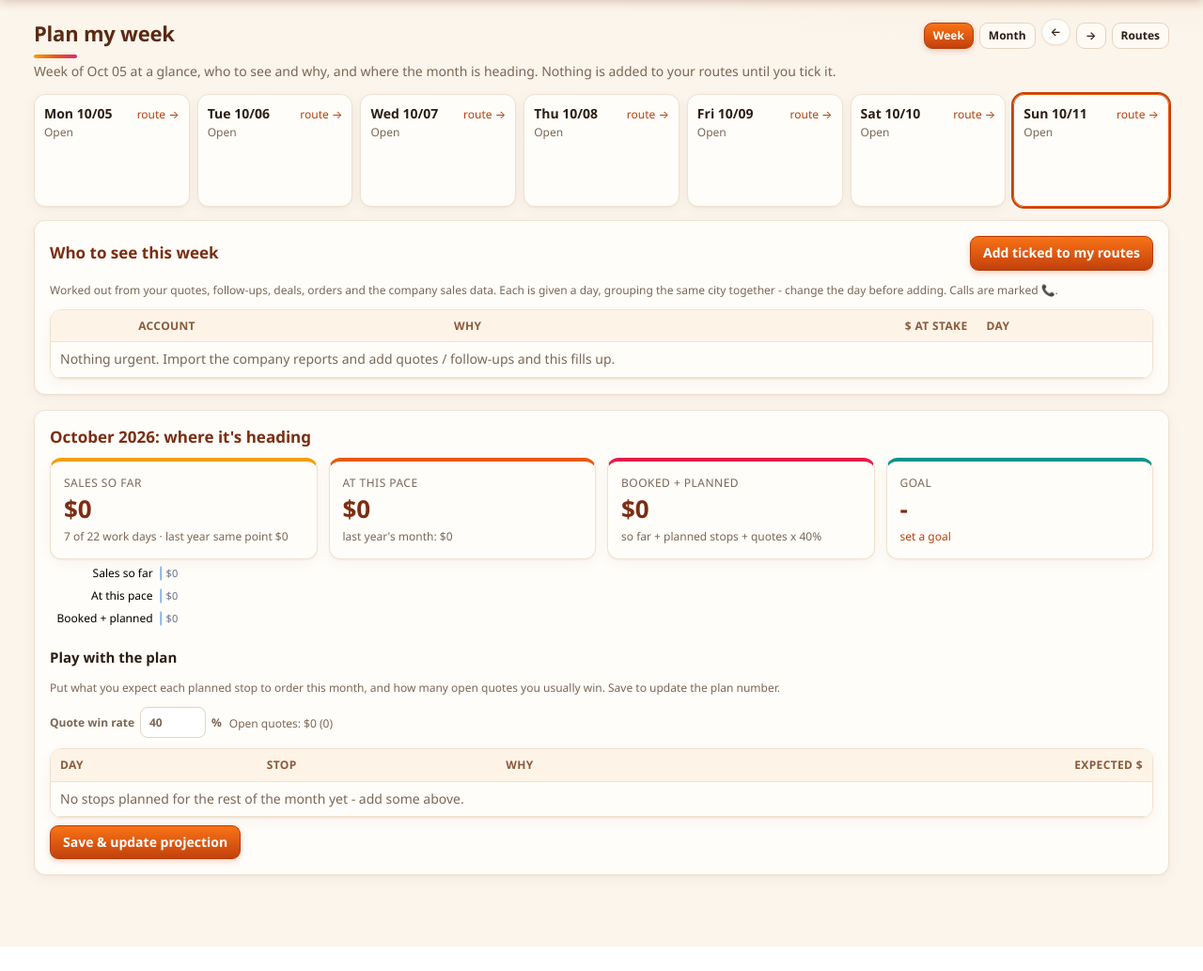
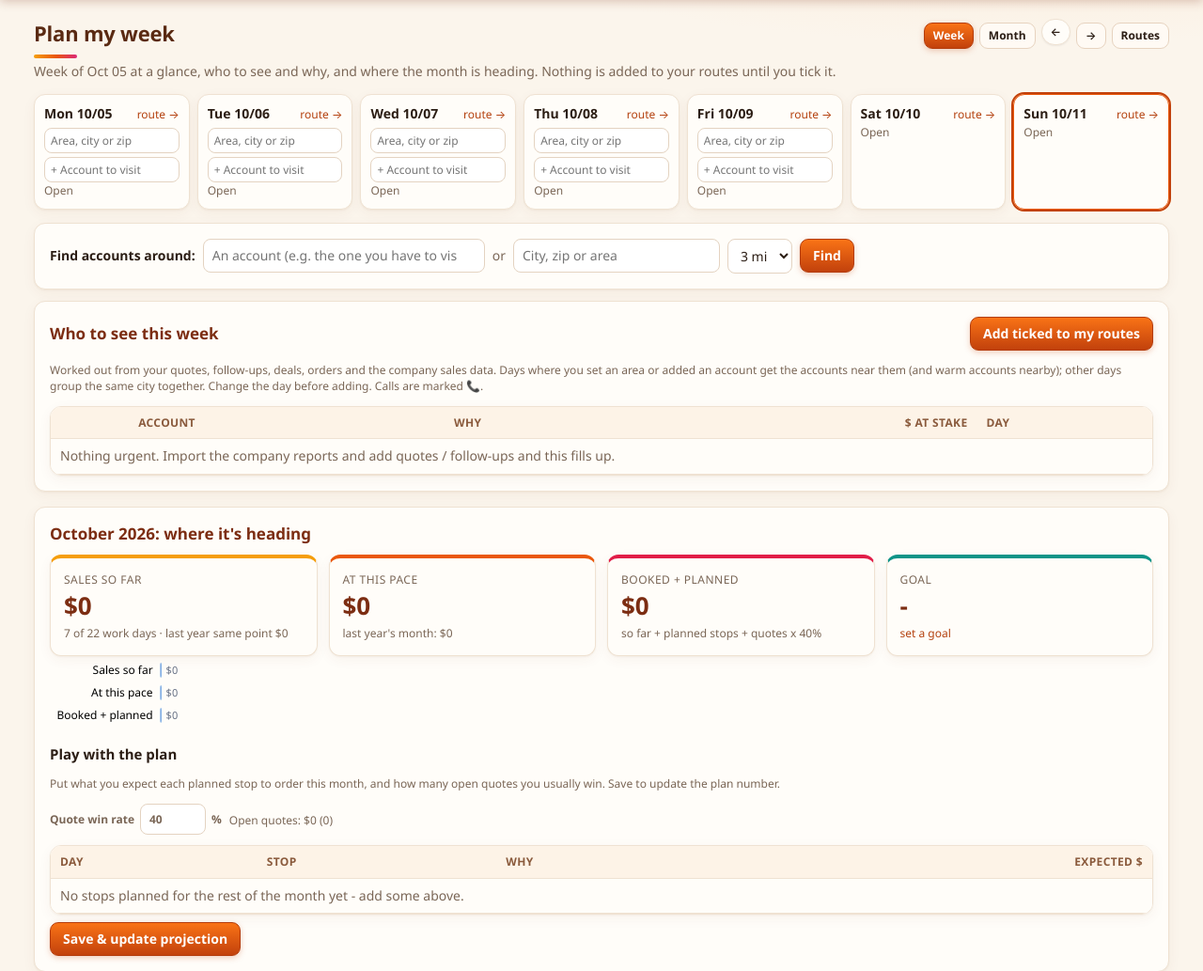
Before and after one commit to taylor223223/OrderFormApp, a Flask app: page /plan in a window 1280 px wide. Shown: the part 113-1146 px from the top of the page at 94% size. Before the commit the page ends 1120 px from the top, so only its background shows below. Run offline with Flask 3, Linux system fonts and the light colour scheme; the visitor is signed in with stand-in values (Sample User, id 1); data comes from the database, SQL or seed files in the repository; data that the repository does not hold is empty.

Commit message:
v2.20.0: plan my week by area / account; find accounts around an account
Each weekday on Plan my week gets 'Area, city or zip' (cities, zips, parts of town like South Central Phoenix, or a property) and '+ Account to visit'. Recommendations go on the day whose area/accounts they are closest to (not Scottsdale on a south Phoenix day), warm accounts nearby are listed per day, and Find accounts around (/plan/near) lists accounts within 1-12 mi of an account or area with sales, last order and last contact, to add to a day.

Co-Authored-By: Claude Opus 5.5 <noreply@anthropic.com>
Claude-Session: https://claude.ai/code/session_01VgH4DLK9Z4tdydqi4Dk9it

```diff
--- a/orderapp/__init__.py
+++ b/orderapp/__init__.py
@@ -7,7 +7,7 @@ from flask import Flask, abort, request, session
 from . import db
 from .paths import data_dir, is_cloud, is_demo, resource_path
 
-__version__ = "2.19.1"
+__version__ = "2.20.0"
 
 
 def _secret_key():
--- a/orderapp/db.py
+++ b/orderapp/db.py
@@ -227,6 +227,8 @@ def init_db(path=None):
     con.executescript(COMPANY_SCHEMA)
     from .kitchen import KITCHEN_SCHEMA
     con.executescript(KITCHEN_SCHEMA)
+    from .plan_focus import FOCUS_SCHEMA
+    con.executescript(FOCUS_SCHEMA)
     for table, cols in MIGRATIONS.items():
         have = {r[1] for r in con.execute(f"PRAGMA table_info({table})")}
         for col, typ in cols.items():
--- a/orderapp/routes/routes_plan.py
+++ b/orderapp/routes/routes_plan.py
@@ -741,9 +741,97 @@ def overview():
         recs = PL.recommendations(7, today)
         weeks, prev_m, next_m = None, (start - timedelta(days=7)).isoformat(), (start + timedelta(days=7)).isoformat()
         label = f"Week of {start:%b %d}"
+    focus, near_sugg, areas = {}, {}, []
+    if view == "week":
+        from .. import plan_focus as PF
+        work = [d["iso"] for d in days if d["date"].weekday() < 5 and d["iso"] >= today.isoformat()] or \
+            [d["iso"] for d in days if d["date"].weekday() < 5]
+        focus = PF.focus_for([d["iso"] for d in days])
+        near_sugg = PF.place_recs(recs, work)
+        for d in days:
+            d["focus"] = focus.get(d["iso"])
+            d["near"] = near_sugg.get(d["iso"], [])
+        for dd, rows in near_sugg.items():      # warm accounts near the day's area go in the list too
+            for row in rows:
+                c = row["c"]
+                recs.append({"key": f"n{dd}{c['id']}", "name": c["name"], "customer_id": c["id"], "city": c["city"] or "",
+                             "address": "", "kind": "visit", "score": 0, "value": row["f"]["sales12"], "links": [],
+                             "why": [f"Near {row['from']} ({row['mi']} mi)" + (": " + ", ".join(row["why"]) if row["why"] else "")],
+                             "day": dd, "near": f"{row['mi']} mi from {row['from']}", "suggested": True})
+        recs.sort(key=lambda r: (r.get("kind") != "visit", r.get("day") or "9", bool(r.get("suggested")), -r["score"]))
+        areas = sorted({(r["city"] or "").strip().title() for r in q("SELECT DISTINCT city FROM customers") if r["city"]}
+                       | {k.title() for k in PF.AREAS})
     proj = PL.projection(today)
     return render_template("plan.html", view=view, days=days, weeks=weeks, recs=recs, proj=proj, label=label,
-                           prev=prev_m, nxt=next_m, today=today.isoformat(), monday=today.weekday() == 0)
+                           prev=prev_m, nxt=next_m, today=today.isoformat(), monday=today.weekday() == 0,
+                           areas=areas, start=request.args.get("start", ""),
+                           customers=q("SELECT id, name, acct_type FROM customers ORDER BY name COLLATE NOCASE"))
+
+
+@bp.route("/plan/area", methods=["POST"])
+@login_required
+def plan_area():
+    """Where you're going on a day: a city, zip, part of town or a property."""
+    from .. import plan_focus as PF
+    day = _day(request.form.get("day")) or abort(400)
+    text = request.form.get("area", "").strip()
+    r = PF.set_area(day.isoformat(), text)
+    if not text:
+        flash(f"Cleared the area for {day:%a %m/%d}.", "ok")
+    elif r:
+        flash(f"{day:%a %m/%d}: planning around {r[2]}. Suggestions near it are listed under the day and in "
+              f"'Who to see'.", "ok")
+    else:
+        flash(f"Saved '{text}' for {day:%a %m/%d}, but couldn't place it on the map - try a city, a zip, a part of "
+              "town (e.g. South Central Phoenix) or a property name. Accounts you add to the day still count.", "error")
+    return redirect(url_for("plan.overview", view="week", start=request.form.get("start", "")) + f"#d{day.isoformat()}")
+
+
+@bp.route("/plan/day_add", methods=["POST"])
+@login_required
+def plan_day_add():
+    """Put an account you need to visit on a day; the day's suggestions then form around it."""
+    day = _day(request.form.get("day")) or abort(400)
+    name = request.form.get("account", "").strip()
+    c = q("SELECT id, name FROM customers WHERE name=? COLLATE NOCASE", (name,), one=True) if name else None
+    if not c:
+        flash("Pick an account from the list (start typing its name).", "error")
+    else:
+        add_stop(day.isoformat(), customer_id=c["id"], purpose=request.form.get("purpose", "").strip() or "Planned visit",
+                 source="Plan")
+        try:
+            plan_day(day.isoformat())
+        except geo.GeoError:
+            pass
+        flash(f"Added {c['name']} to {day:%a %m/%d}. Accounts near it are suggested under that day.", "ok")
+    return redirect(url_for("plan.overview", view="week", start=request.form.get("start", "")) + f"#d{day.isoformat()}")
+
+
+@bp.route("/plan/near")
+@login_required
+def plan_near():
+    """Accounts around a property or an area - pick the ones to add to a day."""
+    from .. import plan_focus as PF
+    a = request.args
+    center, label = None, ""
+    acct = a.get("account", "").strip()
+    area = a.get("area", "").strip()
+    c = q("SELECT id, name, lat, lon FROM customers WHERE name=? COLLATE NOCASE", (acct,), one=True) if acct else None
+    if c and c["lat"] is not None:
+        center, label = (c["lat"], c["lon"]), c["name"]
+    elif area or acct:
+        r = PF.resolve_area(area or acct)
+        if r:
+            center, label = (r[0], r[1]), r[2]
+    radius = a.get("radius", type=float) or 3.0
+    sort = a.get("sort", "best")
+    rows = PF.near_accounts(center, radius, exclude=[c["id"]] if c else [], sort=sort) if center else []
+    unplaced = bool(c and c["lat"] is None)
+    return render_template("plan_near.html", rows=rows[:150], total=len(rows), label=label, acct=acct, area=area,
+                           radius=radius, sort=sort, day=a.get("day") or date.today().isoformat(), unplaced=unplaced,
+                           searched=bool(acct or area), center=center,
+                           customers=q("SELECT id, name FROM customers ORDER BY name COLLATE NOCASE"),
+                           areas=sorted({k.title() for k in PF.AREAS}))
 
 
 @bp.route("/plan/add", methods=["POST"])
@@ -769,7 +857,9 @@ def plan_add():
         except geo.GeoError:
             pass
     flash(f"Added {n} stop(s) to your route{'s' if len(days) > 1 else ''}.", "ok")
-    return redirect(url_for("plan.overview", view=f.get("view", "week")))
+    if f.get("back"):
+        return redirect(f["back"]) if f["back"].startswith("/") else redirect(url_for("plan.overview"))
+    return redirect(url_for("plan.overview", view=f.get("view", "week"), start=f.get("start", "")))
 
 
 @bp.route("/plan/projection", methods=["POST"])
--- a/orderapp/static/style.css
+++ b/orderapp/static/style.css
@@ -315,3 +315,4 @@ a.stat{color:inherit;text-decoration:none}
 .taps button{border:1px solid var(--line);background:#fff;border-radius:999px;padding:6px 12px;font-weight:600;cursor:pointer}
 .taps button.on{background:var(--brand,#c2410c);border-color:var(--brand,#c2410c);color:#fff}
 .taps.sm button{padding:3px 8px;font-size:12px}
+.dayarea input{width:100%;font-size:12px;padding:4px 6px;margin-top:4px}
--- a/orderapp/templates/plan.html
+++ b/orderapp/templates/plan.html
@@ -12,15 +12,33 @@
 
 {% if view == 'week' %}
 <div class="weekgrid">
-{% for d in days %}<div class="card wday {{ 'today' if d.iso == today }}" style="margin:0">
+{% for d in days %}<div class="card wday {{ 'today' if d.iso == today }}" style="margin:0" id="d{{ d.iso }}">
 <div class="row" style="justify-content:space-between"><b>{{ d.name }} {{ d.date.strftime('%m/%d') }}</b><a class="small" href="{{ url_for('plan.day', day=d.iso) }}">route →</a></div>
+{% if d.date.weekday() < 5 %}
+<form method="post" action="{{ url_for('plan.plan_area') }}" class="dayarea"><input type="hidden" name="day" value="{{ d.iso }}"><input type="hidden" name="start" value="{{ start }}">
+<input name="area" list="dl_areas" value="{{ d.focus.area if d.focus else '' }}" placeholder="Area, city or zip" title="Where you're working this day - suggestions for the day stay near it" onchange="this.form.submit()">
+{% if d.focus and d.focus.lat is none %}<div class="small" style="color:#b45309">⚠ not placed on the map</div>{% elif d.focus %}<div class="small muted">📍 around {{ d.focus.area_label }}</div>{% endif %}</form>
+<form method="post" action="{{ url_for('plan.plan_day_add') }}" class="dayarea"><input type="hidden" name="day" value="{{ d.iso }}"><input type="hidden" name="start" value="{{ start }}">
+<input name="account" list="dl_accounts" placeholder="+ Account to visit" title="Pick an account - it goes on this day's route and nearby accounts are suggested" onchange="this.form.submit()"></form>
+{% endif %}
 {% for s in d.stops %}<div class="small">📍 {{ s.cname or s.label }}{% if s.expected %} <span class="muted">· {{ money(s.expected) }}</span>{% endif %}</div>{% endfor %}
 {% for t in d.tasks %}<div class="small">☑ {{ t.title }}{% if t.cname %} <span class="muted">· {{ t.cname }}</span>{% endif %}</div>{% endfor %}
 {% for o in d.orders_due %}<div class="small">📦 <a href="{{ url_for('orders.view', oid=o.id) }}">#{{ o.id }}</a> {{ o.cname or '' }} <span class="muted">{{ o.status }}</span></div>{% endfor %}
 {% for dl in d.deals %}<div class="small">🤝 {{ dl.name }} <span class="muted">{{ money(dl.value) }}</span></div>{% endfor %}
 {% for qu in d.quotes %}<div class="small">🧾 <a href="{{ url_for('quotes.edit', qid=qu.id) }}">{{ qu.number }}</a> expires</div>{% endfor %}
 {% if not (d.stops or d.tasks or d.orders_due or d.deals or d.quotes) %}<div class="small muted">Open</div>{% endif %}
+{% if d.near %}<div class="small" style="margin-top:6px;border-top:1px dashed var(--line);padding-top:4px"><b>Warm nearby:</b>
+{% for n in d.near %}<div>• <a href="{{ url_for('customers.view', cid=n.c.id) }}">{{ n.c.name }}</a> <span class="muted">{{ n.mi }} mi{% if n.f.sales12 %} · ${{ '{:,.0f}'.format(n.f.sales12) }}{% endif %}</span></div>{% endfor %}
+<div class="muted">tick them in "Who to see" below</div></div>{% endif %}
+{% if d.date.weekday() < 5 and (d.focus or d.stops) %}<a class="small" href="{{ url_for('plan.plan_near', area=(d.focus.area if d.focus and d.focus.lat is not none else ''), account=('' if d.focus and d.focus.lat is not none else ((d.stops[0].cname or d.stops[0].label) if d.stops else '')), day=d.iso) }}">🔎 more around here</a>{% endif %}
 </div>{% endfor %}</div>
+<datalist id="dl_areas">{% for a in areas %}<option value="{{ a }}">{% endfor %}</datalist>
+<datalist id="dl_accounts">{% for c in customers %}<option value="{{ c.name }}">{% endfor %}</datalist>
+<form class="card row" method="get" action="{{ url_for('plan.plan_near') }}" style="gap:8px;flex-wrap:wrap;margin-bottom:12px">
+<b>Find accounts around:</b><input name="account" list="dl_accounts" placeholder="An account (e.g. the one you have to visit)" style="max-width:300px">
+<span class="muted">or</span><input name="area" list="dl_areas" placeholder="City, zip or area" style="max-width:220px">
+<select name="radius" style="width:auto">{% for r in [1,2,3,5,8] %}<option value="{{ r }}" {{ 'selected' if r == 3 }}>{{ r }} mi</option>{% endfor %}</select>
+<button class="btn primary">Find</button></form>
 {% else %}
 <div class="tablewrap"><table class="monthcal"><tr>{% for n in ['Mon','Tue','Wed','Thu','Fri','Sat','Sun'] %}<th>{{ n }}</th>{% endfor %}</tr>
 {% for wk in weeks %}<tr>{% for d in wk %}<td style="vertical-align:top;height:78px;{{ 'opacity:.4;' if not d.in_month }}{{ 'background:var(--brand-soft,#fff7ed);' if d.iso == today }}">
@@ -33,18 +51,18 @@
 </td>{% endfor %}</tr>{% endfor %}</table></div>
 {% endif %}
 
-<form method="post" action="{{ url_for('plan.plan_add') }}" class="card"><input type="hidden" name="view" value="{{ view }}">
+<form method="post" action="{{ url_for('plan.plan_add') }}" class="card"><input type="hidden" name="view" value="{{ view }}"><input type="hidden" name="start" value="{{ start }}">
 <div class="row" style="justify-content:space-between"><h2 style="margin:0">Who to see {{ 'this week' if view == 'week' else 'this month' }}</h2>
 <button class="btn primary">Add ticked to my routes</button></div>
-<p class="small muted">Worked out from your quotes, follow-ups, deals, orders and the company sales data. Each is given a day, grouping the same city together - change the day before adding. Calls are marked 📞.</p>
+<p class="small muted">Worked out from your quotes, follow-ups, deals, orders and the company sales data. {% if view == 'week' %}Days where you set an area or added an account get the accounts near them (and warm accounts nearby); other days group the same city together.{% else %}Each is given a day, grouping the same city together.{% endif %} Change the day before adding. Calls are marked 📞.</p>
 <div class="tablewrap"><table><tr><th></th><th>Account</th><th>Why</th><th class="right">$ at stake</th><th>Day</th></tr>
-{% for r in recs[:40] %}{% set k = loop.index %}<tr>
+{% for r in recs[:60] %}{% set k = loop.index %}<tr>
 <td><input type="checkbox" name="pick" value="{{ k }}" {{ 'checked' if loop.index <= 8 and r.kind == 'visit' and 'HOLD' not in r.why[0] }}>
 <input type="hidden" name="cid_{{ k }}" value="{{ r.customer_id or '' }}"><input type="hidden" name="addr_{{ k }}" value="{{ r.address }}"><input type="hidden" name="name_{{ k }}" value="{{ r.name }}"><input type="hidden" name="why_{{ k }}" value="{{ r.why[0] }}"></td>
-<td>{{ '📞 ' if r.kind == 'call' }}{% if r.customer_id %}<a href="{{ url_for('customers.view', cid=r.customer_id) }}">{{ r.name }}</a>{% else %}{{ r.name }} <span class="small muted">(not in your customers)</span>{% endif %}<div class="small muted">{{ r.city }}</div></td>
+<td>{{ '📞 ' if r.kind == 'call' }}{{ '✨ ' if r.suggested }}{% if r.customer_id %}<a href="{{ url_for('customers.view', cid=r.customer_id) }}">{{ r.name }}</a>{% else %}{{ r.name }} <span class="small muted">(not in your customers)</span>{% endif %}<div class="small muted">{{ r.city }}</div></td>
 <td class="small">{% for w in r.why %}<div>{{ w }}</div>{% endfor %}</td>
 <td class="right">{{ money(r.value) if r.value else '' }}</td>
-<td><input type="date" name="day_{{ k }}" value="{{ r.day }}" style="width:auto"></td></tr>
+<td><input type="date" name="day_{{ k }}" value="{{ r.day }}" style="width:auto">{% if r.near %}<div class="small muted">{{ r.near }}</div>{% elif r.far %}<div class="small" style="color:#b45309">not near any area you planned</div>{% endif %}</td></tr>
 {% else %}<tr><td colspan="5" class="muted">Nothing urgent. Import the company reports and add quotes / follow-ups and this fills up.</td></tr>{% endfor %}</table></div>
 </form>
 
```
Also changed, not shown: orderapp/plan_focus.py (added, +223 -0 lines), orderapp/templates/plan_near.html (added, +37 -0 lines), tests/test_people_photos.py (+49 -0 lines).
